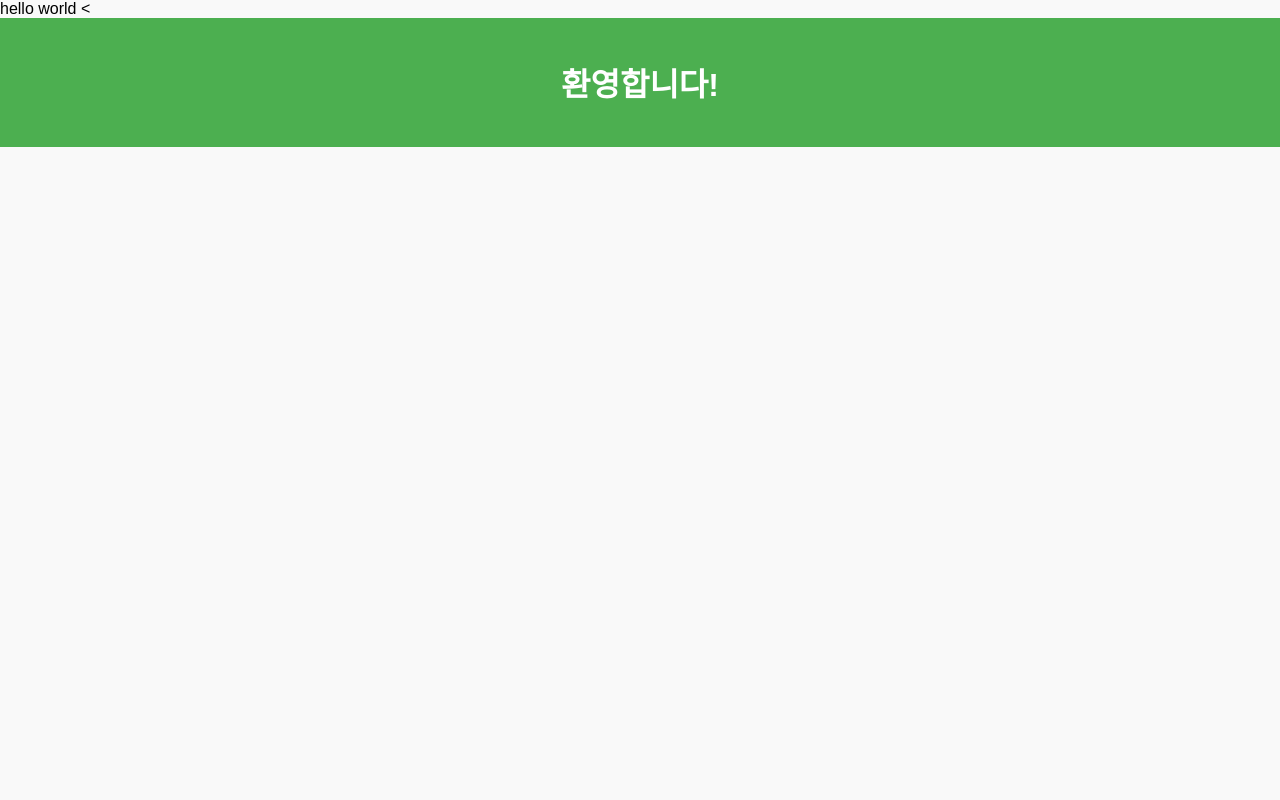
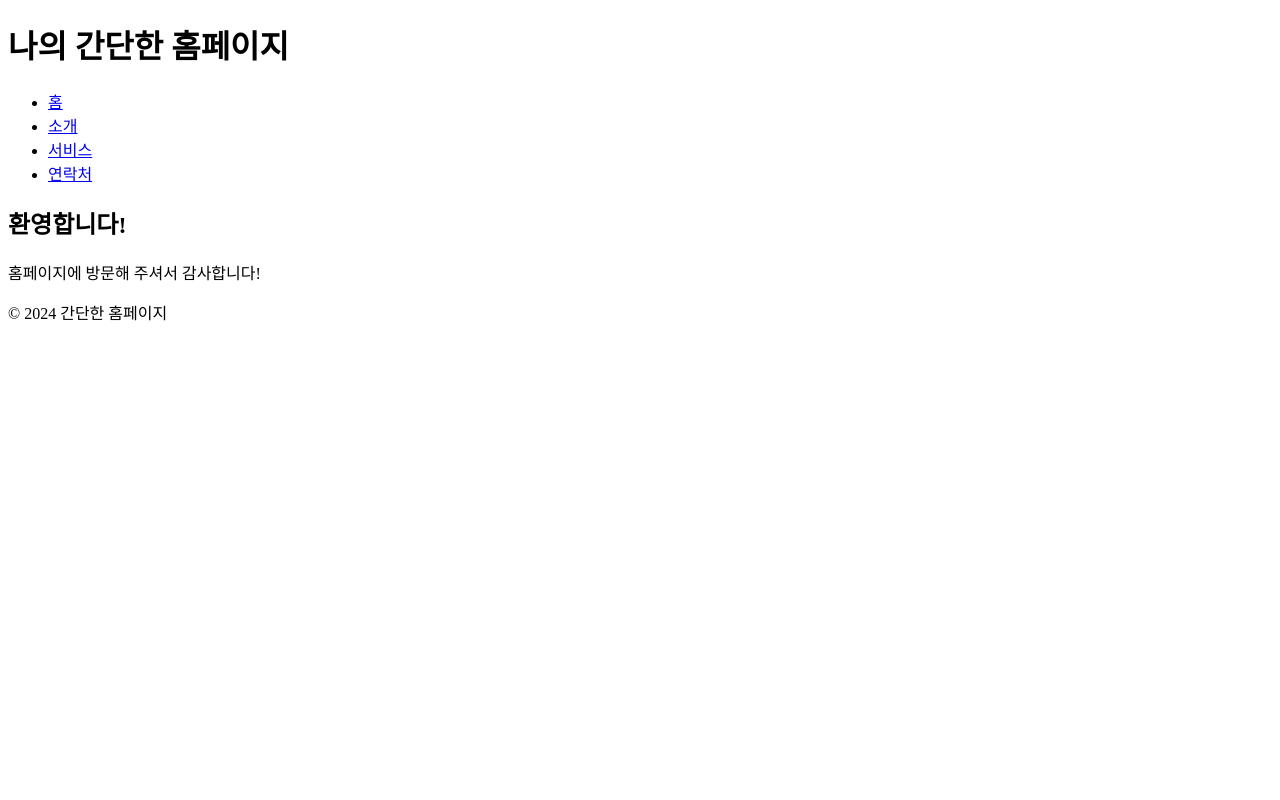
Before and after one commit to leomntea/leomntea.github.io, a PHP site: page / in a window 1280 px wide. Run offline with PHP 8.4, Linux system fonts and the light colour scheme.

Commit message:
index.php

```diff
--- a/index.php
+++ b/index.php
@@ -1,115 +1,38 @@
 <?php
-echo "hello world"
+// 간단한 환영 메시지
+$welcomeMessage = "홈페이지에 방문해 주셔서 감사합니다!";
+?>
 
-
-?>
+<!DOCTYPE html>
 <html lang="ko">
 <head>
-
-
-<meta charset="UTF-8">
-
-
-<meta name="viewport" content="width=device-width, initial-scale=1.0">
+    <meta charset="UTF-8">
+    <meta name="viewport" content="width=device-width, initial-scale=1.0">
     <title>간단한 홈페이지</title>
-
-
-<style>
-        /* 기본 스타일 *
-
-        /* 기본
-
-        /
-
-
-
-        /* 기본 스타일 */
-        body {
-            font-family: Arial, sans-serif;
-            margin: 0;
-            padding: 0;
-            background-color: #f9f9f9;
-        }
-
-        /* 헤더 스타일 */
-        header {
-            background-color: #4CAF50;
-            color: white;
-            padding: 20px;
-            text-align: center;
-        }
-
-        header nav ul {
-            list-style-type: none;
-            padding: 0;
-        }
-
-        header nav ul li {
-            display: inline;
-            margin-right: 15px;
-        }
-
-        header nav ul li a {
-            color: white;
-            text-decoration: none;
-            font-weight: bold;
-        }
-
-        /* 메인 콘텐츠 스타일 */
-        main {
-            padding: 20px;
-        }
-
-        /* 섹션 스타일 */
-        section {
-            margin-bottom: 40px;
-        }
-
-        h2 {
-            color: #333;
-        }
-
-        button {
-            padding: 10px 20px;
-            background-color: #4CAF50;
-            color: white;
-            border: none;
-            border-radius: 5px;
-            cursor: pointer;
-        }
-
-        button:hover {
-            background-color: #45a049;
-        }
-
-        ul {
-            list-style-type: disc;
-            margin-left: 20px;
-        }
-
-        footer {
-            background-color: #333;
-            color: white;
-            text-align: center;
-            padding: 10px;
-            position: fixed;
-            width: 100%;
-            bottom: 0;
-        }
-    </style>
-
-</hea
-
-<
 </head>
 <body>
+    <!-- 헤더 영역 -->
+    <header>
+        <h1>나의 간단한 홈페이지</h1>
+        <nav>
+            <ul>
+                <li><a href="#">홈</a></li>
+                <li><a href="#">소개</a></li>
+                <li><a href="#">서비스</a></li>
+                <li><a href="#">연락처</a></li>
+            </ul>
+        </nav>
+    </header>
 
-    <
+    <!-- 본문 영역 -->
+    <main>
+        <h2>환영합니다!</h2>
+        <p><?php echo $welcomeMessage; ?></p>
+    </main>
 
-
-<header>
-
-
-
-
-<h1>환영합니다!</h1>
+    <!-- 푸터 영역 -->
+    <footer>
+        <p>&copy; 2024 간단한 홈페이지</p>
+    </footer>
+</body>
+</html>
```
